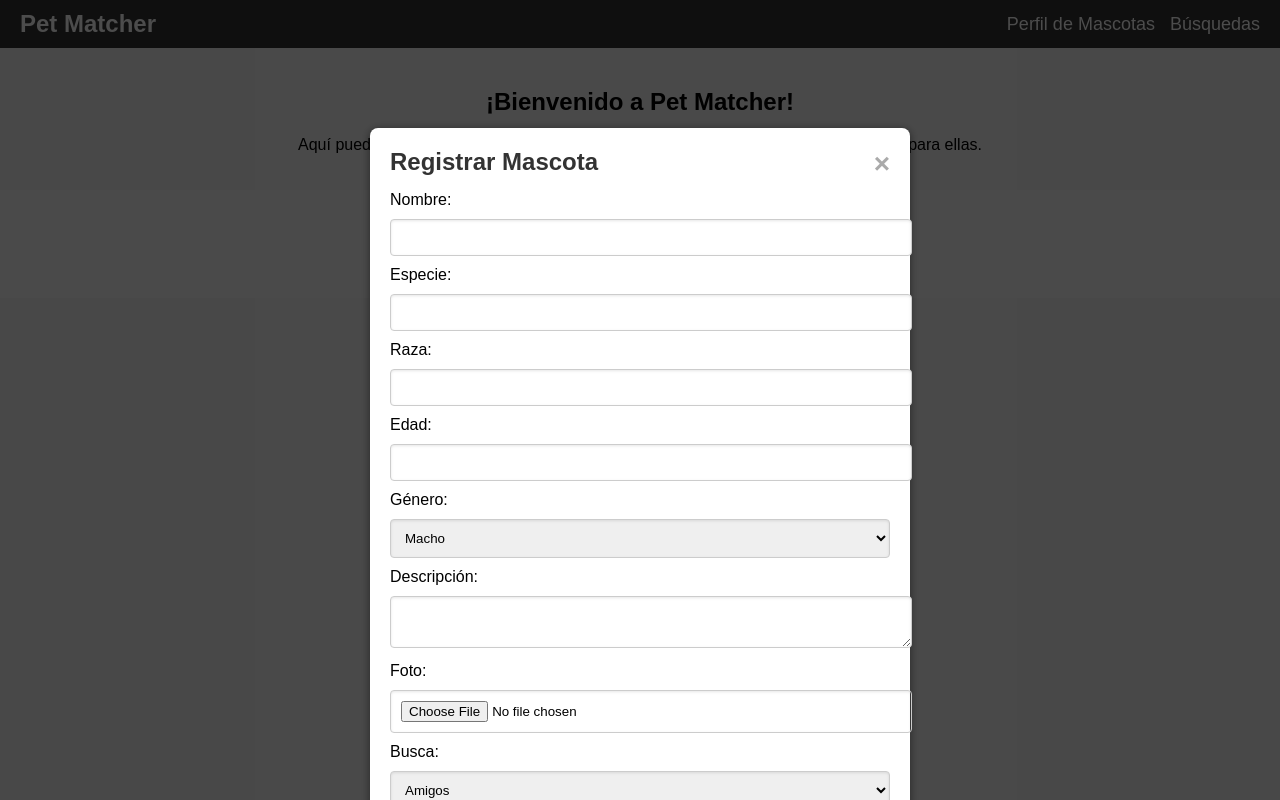
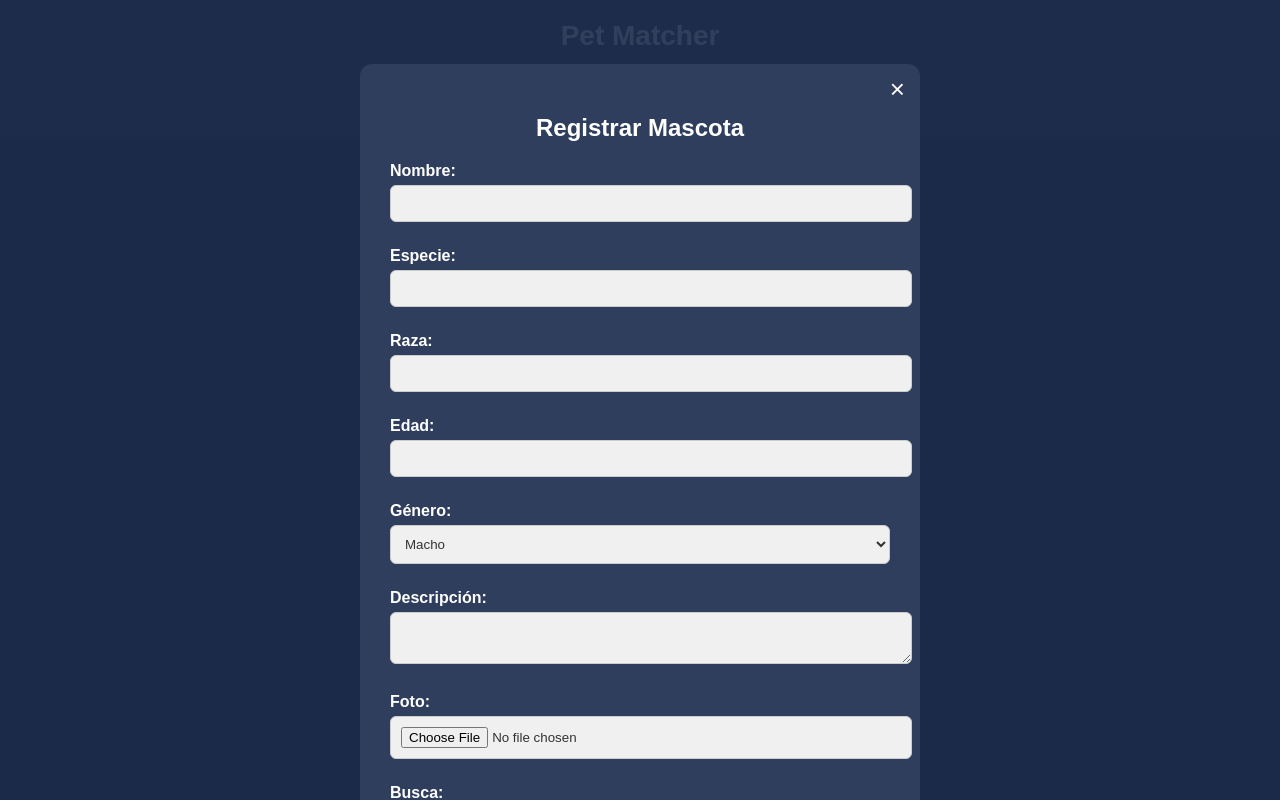
Before and after one commit to Saquis/AmbientesComputacionalProyectoes, a website: page public/main.html in a window 1280 px wide. Both pictures are taken after a click on the item "Perfil de Mascotas". Drawn offline with Linux system fonts and the light colour scheme; no server answers.

Commit message:
Implementación de css y logout

```diff
--- a/public/css/styles_busqueda.css
+++ b/public/css/styles_busqueda.css
@@ -1,80 +1,68 @@
-/* Estilos generales para la pantalla de búsqueda */
+/* styles_busqueda.css */
+
 body {
-    font-family: Arial, sans-serif; /* Ajusta la fuente según tu sitio */
-    background-color: #f5f5f5; /* Color de fondo suave */
+    font-family: Arial, sans-serif;
+    background-color: #1c2b4a;
+    /* azul oscuro */
+    color: white;
     margin: 0;
-    padding: 20px;
+    padding: 0;
 }
 
-/* Contenedor principal de búsqueda */
 #busqueda-container {
-    background-color: white; /* Fondo blanco para el contenedor */
-    border-radius: 8px;
-    box-shadow: 0 2px 10px rgba(0, 0, 0, 0.1); /* Sombra sutil */
-    padding: 20px;
-    max-width: 800px; /* Ancho máximo */
-    margin: auto; /* Centrado */
+    max-width: 600px;
+    margin: 50px auto;
+    background-color: #2f3e5c;
+    /* tono plomo oscuro */
+    padding: 30px;
+    border-radius: 12px;
+    box-shadow: 0 4px 8px rgba(0, 0, 0, 0.3);
 }
 
-/* Título de búsqueda */
-h2 {
-    color: #333; /* Color principal */
+#busqueda-container h2 {
     text-align: center;
     margin-bottom: 20px;
+    color: white;
 }
 
-/* Estilos del formulario */
-form {
+#busqueda-form {
     display: flex;
-    flex-direction: column; /* Alinear los campos en columna */
+    flex-direction: column;
+    gap: 12px;
 }
 
-/* Estilos para los campos de entrada */
-input[type="text"],
-input[type="number"],
-select,
-textarea {
+#busqueda-form input,
+#busqueda-form select {
     padding: 10px;
-    border: 1px solid #ccc; /* Borde gris claro */
-    border-radius: 5px; /* Bordes redondeados */
-    margin-bottom: 15px; /* Espaciado entre campos */
-    font-size: 16px; /* Tamaño de fuente */
+    border: 1px solid #ccc;
+    border-radius: 6px;
+    background-color: #f0f0f0;
+    color: #333;
+    font-size: 14px;
 }
 
-/* Estilos para el botón de búsqueda */
-button[type="submit"] {
-    background-color: #333; /* Color del botón */
-    color: white; /* Color del texto */
-    border: none; /* Sin borde */
-    border-radius: 5px; /* Bordes redondeados */
-    padding: 10px 15px; /* Espaciado interno */
-    cursor: pointer; /* Mano al pasar el ratón */
-    font-size: 16px; /* Tamaño de fuente */
+#busqueda-form input::placeholder {
+    color: #888;
 }
 
-button[type="submit"]:hover {
-    background-color: #333; /* Color más oscuro al pasar el ratón */
+#busqueda-form button {
+    background-color: #004080;
+    /* azul fuerte */
+    color: white;
+    border: none;
+    padding: 12px;
+    font-size: 16px;
+    border-radius: 6px;
+    cursor: pointer;
+    transition: background-color 0.3s ease;
 }
 
-/* Estilos para los resultados de búsqueda */
-#resultados-busqueda {
-    margin-top: 20px; /* Espaciado superior */
+#busqueda-form button:hover {
+    background-color: #0066cc;
+    /* azul más claro */
 }
 
-.mascota {
-    border: 1px solid #ddd; /* Borde gris claro */
-    border-radius: 8px; /* Bordes redondeados */
-    padding: 15px; /* Espaciado interno */
-    margin-bottom: 15px; /* Espaciado entre resultados */
-    background-color: #f9f9f9; /* Fondo ligeramente gris */
+#resultados-busqueda {
+    margin-top: 20px;
+    color: white;
 }
-
-.mascota h3 {
-    color: #333; /* Color principal para los nombres */
-}
-
-.mascota img {
-    max-width: 100%; /* Ajustar la imagen al contenedor */
-    border-radius: 5px; /* Bordes redondeados para las imágenes */
-    margin-top: 10px; /* Espaciado superior */
-}
--- a/public/css/styles_login.css
+++ b/public/css/styles_login.css
@@ -1,68 +1,138 @@
-/* styles.css */
+/* styles_login.css */
+
 body {
+    margin: 0;
+    padding: 0;
     font-family: Arial, sans-serif;
-    background-color: #f4f4f4;
-    margin: 0;
-    padding: 20px;
+    background-color: #1c2b4a;
+    /* azul oscuro */
+    color: white;
+    display: flex;
+    justify-content: center;
+    align-items: center;
+    height: 100vh;
 }
 
-header {
-    background-color: #333;
-    color: #fff;
+#login {
+    background-color: #2f3e5c;
+    /* plomo oscuro */
+    padding: 40px;
+    border-radius: 12px;
+    box-shadow: 0 4px 10px rgba(0, 0, 0, 0.4);
     text-align: center;
-    padding: 10px 0;
+    width: 300px;
 }
 
-form {
-    max-width: 300px;
-    margin: 50px auto;
-    background: white;
-    padding: 20px;
-    border-radius: 5px;
-    box-shadow: 0px 0px 10px rgba(0, 0, 0, 0.1);
+#login h1 {
+    margin-bottom: 25px;
+    font-size: 24px;
 }
 
-input, button {
+#login-form input {
     width: 100%;
     padding: 10px;
-    margin: 10px 0;
+    margin-bottom: 15px;
+    border: 1px solid #ccc;
+    border-radius: 6px;
+    background-color: #f0f0f0;
+    color: #333;
+    font-size: 14px;
 }
 
-button {
-    background-color: #333;
-    color: #fff;
+#login-form button {
+    width: 100%;
+    padding: 12px;
+    background-color: #004080;
+    /* azul fuerte */
+    color: white;
     border: none;
+    border-radius: 6px;
+    font-size: 16px;
+    cursor: pointer;
+    transition: background-color 0.3s ease;
+}
+
+#login-form button:hover {
+    background-color: #0066cc;
+}
+
+#login p a {
+    color: #ccc;
+    text-decoration: none;
+    font-size: 14px;
+}
+
+#login p a:hover {
+    text-decoration: underline;
+}
+
+/* Estilo del modal */
+.modal {
+    display: none;
+    position: fixed;
+    z-index: 1;
+    left: 0;
+    top: 0;
+    width: 100%;
+    height: 100%;
+    overflow: auto;
+    background-color: rgba(28, 43, 74, 0.9);
+    /* azul oscuro transparente */
+}
+
+.modal-content {
+    background-color: #2f3e5c;
+    margin: 10% auto;
+    padding: 30px;
+    border: 1px solid #888;
+    width: 300px;
+    border-radius: 12px;
+    color: white;
+    position: relative;
+}
+
+.modal-content h2 {
+    margin-bottom: 20px;
+    text-align: center;
+}
+
+.modal-content input {
+    width: 100%;
+    padding: 10px;
+    margin-bottom: 15px;
+    border: 1px solid #ccc;
+    border-radius: 6px;
+    background-color: #f0f0f0;
+    color: #333;
+    font-size: 14px;
+}
+
+.modal-content button {
+    width: 100%;
+    padding: 12px;
+    background-color: #004080;
+    color: white;
+    border: none;
+    border-radius: 6px;
+    font-size: 16px;
+    cursor: pointer;
+    transition: background-color 0.3s ease;
+}
+
+.modal-content button:hover {
+    background-color: #0066cc;
+}
+
+.close {
+    color: #ffffff;
+    position: absolute;
+    top: 10px;
+    right: 15px;
+    font-size: 24px;
+    font-weight: bold;
     cursor: pointer;
 }
 
-button:hover {
-    background-color: #555;
+.close:hover {
+    color: #ff4d4d;
 }
-
-p {
-    text-align: center;
-}
-
-.modal {
-    display: none;
-    position: fixed;
-    top: 0;
-    left: 0;
-    width: 100%;
-    height: 100%;
-    background-color: rgba(0, 0, 0, 0.5);
-}
-
-.modal-content {
-    background-color: #fff;
-    margin: 15% auto;
-    padding: 20px;
-    border-radius: 5px;
-    max-width: 400px;
-}
-
-.close {
-    float: right;
-    font-size: 28px;
-    cursor: pointer;
-}
--- a/public/css/styles_main.css
+++ b/public/css/styles_main.css
@@ -1,212 +1,165 @@
-/* styles.css */
+/* styles_main.css */
 
-/* Estilo global */
 body {
-    font-family: Arial, sans-serif;
-    background-color: #f4f4f4;
     margin: 0;
     padding: 0;
+    font-family: Arial, sans-serif;
+    background-color: #1c2b4a;
+    /* azul oscuro */
+    color: white;
 }
 
+/* Header */
 header {
+    background-color: #2f3e5c;
+    /* plomo oscuro */
+    padding: 20px;
     display: flex;
-    justify-content: space-between;
+    flex-direction: column;
     align-items: center;
-    background-color: #333;
-    color: white;
-    padding: 10px 20px;
 }
 
 .title {
     margin: 0;
-    font-size: 24px;
+    font-size: 28px;
+    color: white;
 }
 
 nav .menu {
     list-style: none;
+    padding: 0;
     display: flex;
     gap: 15px;
-    margin: 0;
-    padding: 0;
+    margin-top: 15px;
 }
 
-nav .menu li a {
+nav .menu li a,
+nav .menu li button {
     color: white;
     text-decoration: none;
-    font-size: 18px;
+    background-color: transparent;
+    border: none;
+    font-size: 16px;
+    cursor: pointer;
+    transition: color 0.3s ease, background-color 0.3s ease;
+    padding: 8px 12px;
+    border-radius: 6px;
 }
 
-nav .menu li a:hover {
-    text-decoration: underline;
+nav .menu li a:hover,
+nav .menu li button:hover {
+    background-color: #004080;
+    /* azul fuerte */
 }
 
+/* Main */
 main {
-    padding: 20px;
+    padding: 40px 20px;
     text-align: center;
 }
 
-/* Sección de mascotas */
+main h2 {
+    font-size: 24px;
+    margin-bottom: 15px;
+}
+
+main p {
+    font-size: 16px;
+    max-width: 600px;
+    margin: 0 auto;
+}
+
+/* Mascotas Section */
 #mascotas {
-    padding: 20px;
+    padding: 30px 20px;
+}
+
+#mascotas h2 {
     text-align: center;
-    background-color: #f9f9f9;
+    margin-bottom: 20px;
 }
 
 .mascotas-grid {
     display: grid;
-    grid-template-columns: repeat(4, 1fr);
+    grid-template-columns: repeat(auto-fill, minmax(220px, 1fr));
     gap: 20px;
-    margin-top: 20px;
 }
 
-.mascota-card {
-    background-color: white;
-    border-radius: 8px;
-    box-shadow: 0px 0px 10px rgba(0, 0, 0, 0.1);
-    overflow: hidden;
-    text-align: center;
-    padding: 15px;
-}
-
-.mascota-card img {
-    max-width: 100%;
-    height: 150px;
-    object-fit: cover;
-    border-radius: 8px;
-}
-
-.mascota-card h3 {
-    margin: 10px 0 5px;
-    font-size: 20px;
-}
-
-.mascota-card p {
-    margin: 5px 0;
-    color: #555;
-}
-
-/* Modal básico */
-/* Estilo General para las Modales */
+/* Modal */
 .modal {
-    display: none; /* Ocultar por defecto */
+    display: none;
     position: fixed;
-    z-index: 1;
+    z-index: 2;
     left: 0;
     top: 0;
     width: 100%;
     height: 100%;
     overflow: auto;
-    background-color: rgba(0, 0, 0, 0.7); /* Fondo semi-transparente */
+    background-color: rgba(28, 43, 74, 0.9);
+    /* azul oscuro transparente */
 }
 
-/* Contenido de la Modal */
 .modal-content {
-    background-color: #fff; /* Fondo blanco */
-    margin: 10% auto;
-    padding: 20px;
-    border-radius: 8px; /* Bordes redondeados */
-    box-shadow: 0 2px 10px rgba(0, 0, 0, 0.5); /* Sombra sutil */
+    background-color: #2f3e5c;
+    margin: 5% auto;
+    padding: 30px;
+    border-radius: 12px;
     width: 90%;
-    max-width: 500px; /* Ancho máximo */
+    max-width: 500px;
+    color: white;
+    position: relative;
 }
 
-/* Estilo del Encabezado */
 .modal-content h2 {
-    margin: 0 0 15px; /* Espaciado inferior */
-    font-size: 24px; /* Tamaño de fuente */
-    color: #333; /* Color del texto */
+    margin-bottom: 20px;
+    text-align: center;
 }
 
-/* Estilo para el Botón de Cierre */
-.close {
-    color: #aaa;
-    float: right;
-    font-size: 28px;
+.modal-content label {
+    display: block;
+    margin-top: 10px;
     font-weight: bold;
 }
 
-.close:hover,
-.close:focus {
-    color: #f00; /* Color rojo al pasar el mouse */
-    text-decoration: none;
+.modal-content input,
+.modal-content select,
+.modal-content textarea {
+    width: 100%;
+    padding: 10px;
+    margin-top: 5px;
+    margin-bottom: 15px;
+    border: 1px solid #ccc;
+    border-radius: 6px;
+    background-color: #f0f0f0;
+    color: #333;
+}
+
+.modal-content button {
+    width: 100%;
+    padding: 12px;
+    background-color: #004080;
+    color: white;
+    border: none;
+    border-radius: 6px;
+    font-size: 16px;
+    cursor: pointer;
+    margin-top: 10px;
+    transition: background-color 0.3s ease;
+}
+
+.modal-content button:hover {
+    background-color: #0066cc;
+}
+
+.close {
+    color: #fff;
+    font-size: 26px;
+    position: absolute;
+    top: 10px;
+    right: 15px;
     cursor: pointer;
 }
 
-.like-btn {
-    background-color: #ff4081;
-    color: white;
-    border: none;
-    border-radius: 5px;
-    cursor: pointer;
-    padding: 5px 10px;
-    margin-top: 10px;
+.close:hover {
+    color: #ff4d4d;
 }
-
-.like-btn:hover {
-    background-color: #e91e63;
-}
-
-/* Estilos de los Inputs y Textarea */
-input[type="text"],
-input[type="number"],
-input[type="file"],
-select,
-textarea {
-    width: 100%; /* Ancho completo */
-    padding: 10px; /* Espaciado interno */
-    margin: 10px 0; /* Margen superior e inferior */
-    border: 1px solid #ccc; /* Borde gris */
-    border-radius: 4px; /* Bordes redondeados */
-    box-shadow: inset 0 1px 3px rgba(0, 0, 0, 0.1); /* Sombra interna */
-}
-
-/* Estilo para el Botón de Registro */
-button[type="submit"] {
-    background-color: #28a745; /* Color verde */
-    color: white; /* Color del texto */
-    padding: 10px 15px; /* Espaciado interno */
-    border: none; /* Sin borde */
-    border-radius: 4px; /* Bordes redondeados */
-    cursor: pointer; /* Cambiar cursor */
-    transition: background-color 0.3s; /* Transición suave */
-}
-
-button[type="submit"]:hover {
-    background-color: #218838; /* Color verde oscuro al pasar el mouse */
-}
-
-/* Estilos para el Footer de la Modal */
-.modal-footer {
-    display: flex;
-    justify-content: flex-end; /* Alinear a la derecha */
-    margin-top: 20px; /* Margen superior */
-}
-
-.modal-footer button {
-    margin-left: 10px; /* Margen a la izquierda */
-}
-
-@media (max-width: 768px) {
-    .mascotas-grid {
-        grid-template-columns: repeat(2, 1fr);
-    }
-}
-
-@media (max-width: 480px) {
-    .mascotas-grid {
-        grid-template-columns: 1fr;
-    }
-}
-
-@media (max-width: 600px) {
-    header {
-        flex-direction: column;
-        align-items: flex-start;
-    }
-
-    nav .menu {
-        flex-direction: column;
-        align-items: flex-start;
-        gap: 10px;
-    }
-}
--- a/public/main.html
+++ b/public/main.html
@@ -13,6 +13,7 @@
         <ul class="menu">
           <li id="menu-mascotas"><a href="#">Perfil de Mascotas</a></li>
           <li><a href="busquedas.html" target="_blank">Búsquedas</a></li>
+          <li><button id="logout-btn" class="boton-logout">Cerrar sesión</button></li>
         </ul>
       </nav>
     </header>
--- a/server.js
+++ b/server.js
@@ -24,7 +24,7 @@ app.use('/uploads', express.static('uploads'));
 
 
 // Conexión a MongoDB
-mongoose.connect('mongodb://192.168.100.49:27017/pet-matcher', {
+mongoose.connect('mongodb://host.docker.internal:27017/pet-matcher', {
   useNewUrlParser: true,
   useUnifiedTopology: true,
 });
```
Also changed, not shown: public/js/login.js (+11 -0 lines).
